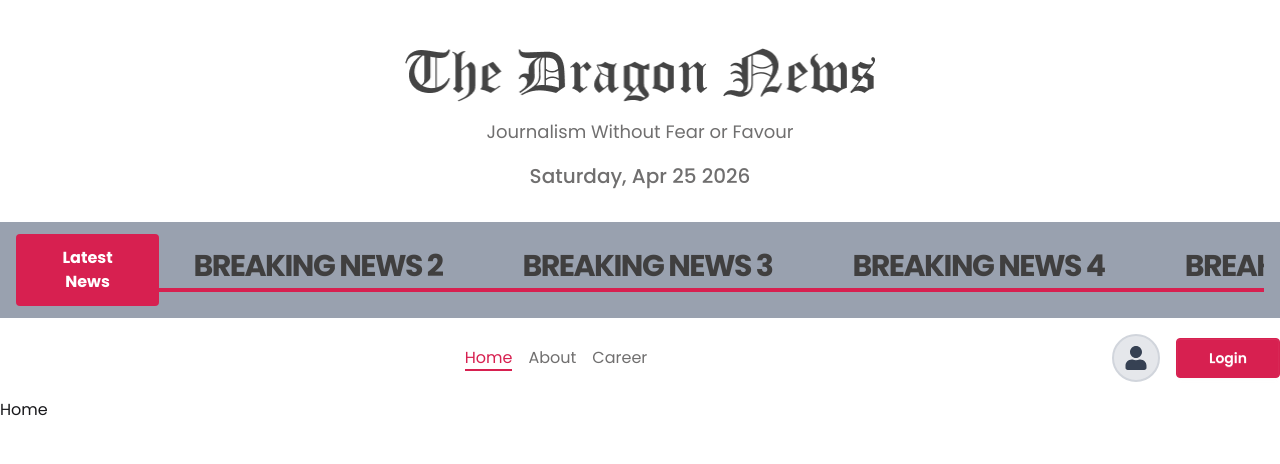
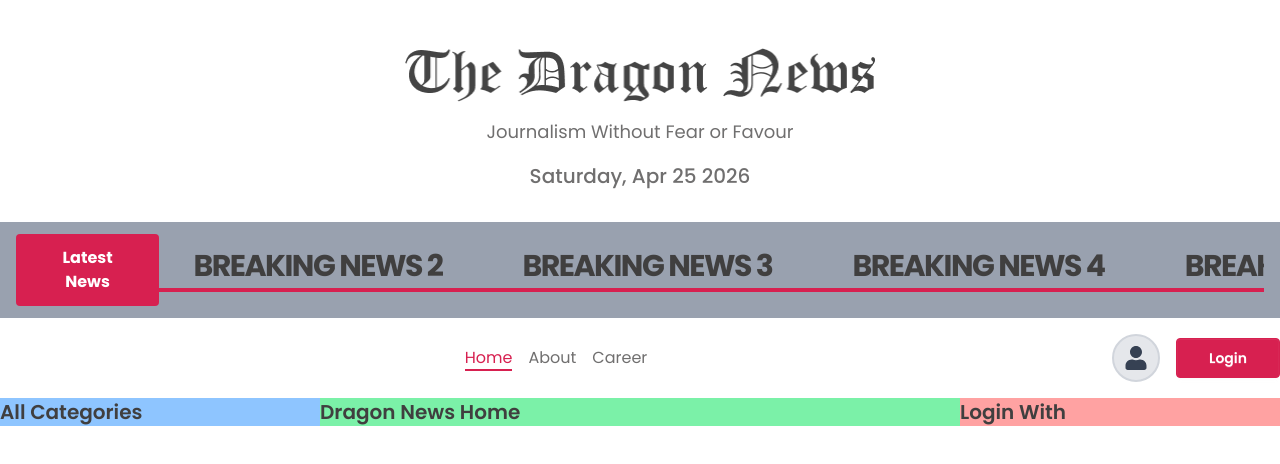
Before and after one commit to souldev003/dragon-news-nextjs, a Next.js app: page / in a window 1280 px wide. Shown: the top 464 px of the page. Built offline with nearby package versions, Linux system fonts and the light colour scheme.

Commit message:
need to finish this project later

```diff
--- a/src/app/(main)/page.js
+++ /dev/null
@@ -1,7 +0,0 @@
-export default function Home() {
-  return (
-    <div>
-      <h1>Home</h1>
-    </div>
-  );
-}
--- /dev/null
+++ b/src/app/(main)/page.jsx
@@ -0,0 +1,26 @@
+export default function Home() {
+  const categories = async () => {
+    const res = await fetch(
+      "https://openapi.programming-hero.com/api/news/categories",
+    );
+
+    const data = await res.json();
+    return data.data;
+  };
+
+  return (
+    <div className="grid grid-cols-4 container mx-auto">
+      <div className="bg-blue-300">
+        <h1 className="text-[#403F3F] text-xl font-semibold">All Categories</h1>
+      </div>
+      <div className="bg-green-300 col-span-2">
+        <h1 className="text-[#403F3F] text-xl font-semibold">
+          Dragon News Home
+        </h1>
+      </div>
+      <div className="bg-red-300">
+        <h1 className="text-[#403F3F] text-xl font-semibold">Login With</h1>
+      </div>
+    </div>
+  );
+}
--- a/src/app/globals.css
+++ b/src/app/globals.css
@@ -1,8 +1,2 @@
 @import "tailwindcss";
 @plugin "daisyui";
-
-
-
-body {
-  font-family: Arial, Helvetica, sans-serif;
-}
```
